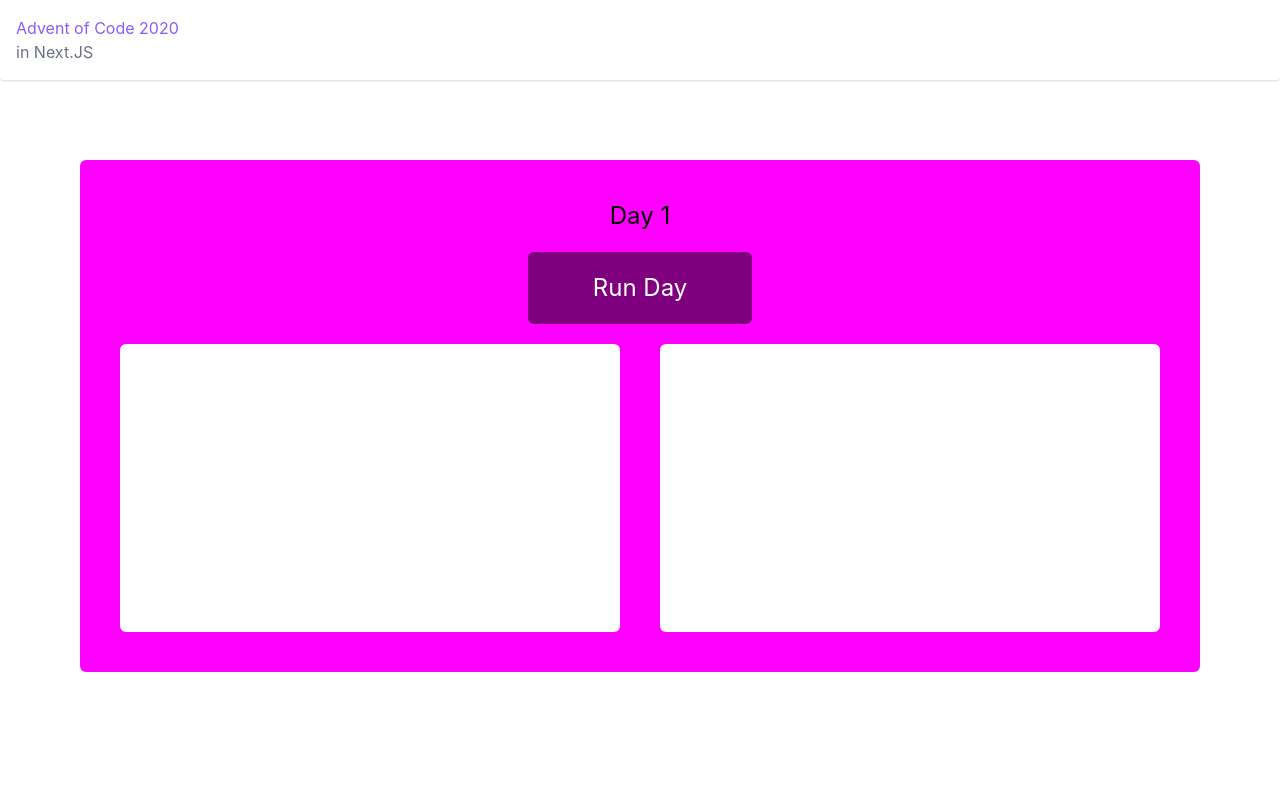
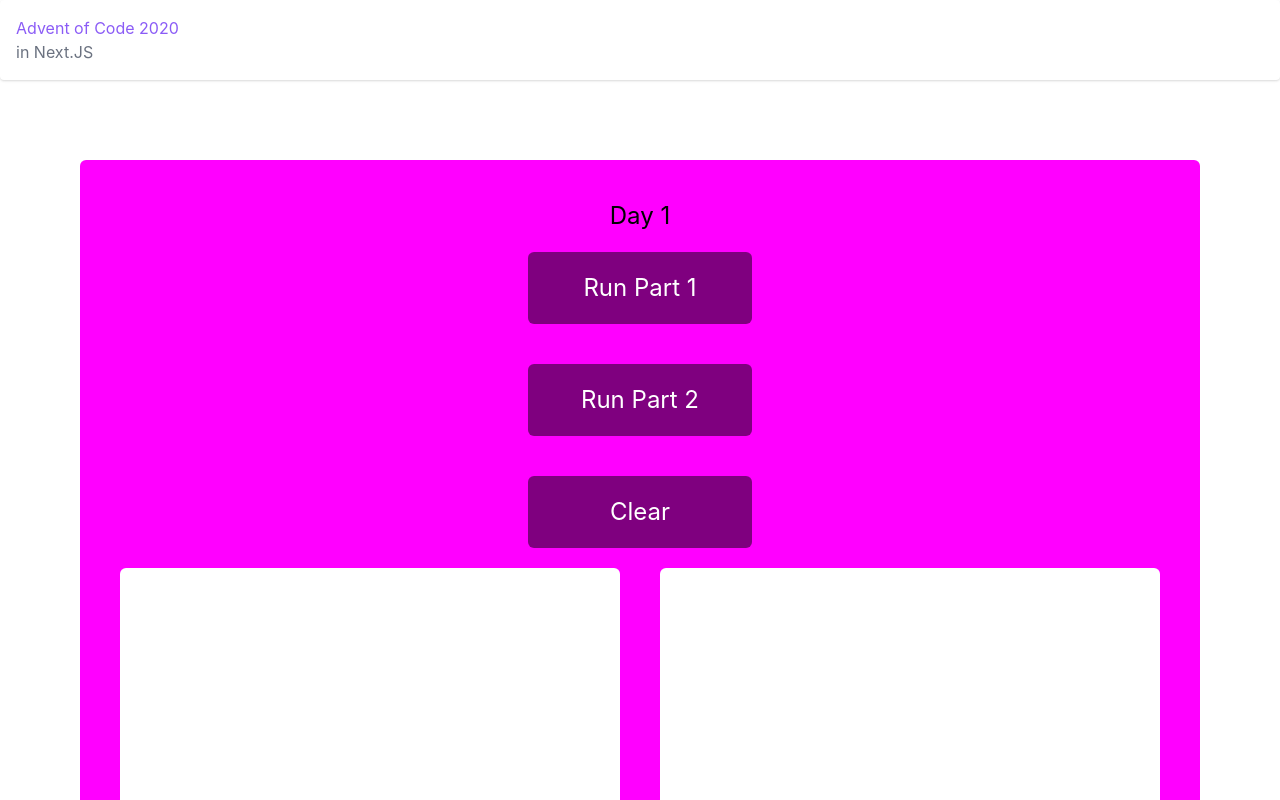
Before and after one commit to creaseaj/advent-of-code-react, a Next.js app: page / in a window 1280 px wide. Shown: the top 800 px of the page. Built offline with nearby package versions, Linux system fonts and the light colour scheme.

Commit message:
moved p1 and p2 into same module

```diff
--- a/components/aocDayTemplate.js
+++ b/components/aocDayTemplate.js
@@ -6,11 +6,15 @@ import styles from '../styles/Home.module.css'
 const AocDayTemplate = (day) => {
   const [answer, setAnswer] = useState(null)
   const [input, setInput] = useState(null)
+  console.log(day)
   return (
     <div className="m-20 rounded-md p-10" style={{ background: day.day.colourPrimary }}>
       <div className="flex flex-col items-center justify-center text-2xl ">
         <a href={day.day.link}>{day.day.title}</a>
-        <button className="px-10 py-5 m-5 w-56 rounded-md text-white bg-black bg-opacity-50" onClick={() => setAnswer(day.day.solution(input))}>Run Day</button>
+        <button className="px-10 py-5 m-5 w-56 rounded-md text-white bg-black bg-opacity-50" onClick={() => setAnswer(day.day.solution1(input))}>Run Part 1</button>
+        <button className="px-10 py-5 m-5 w-56 rounded-md text-white bg-black bg-opacity-50" onClick={() => setAnswer(day.day.solution2(input))}>Run Part 2</button>
+
+        <button className="px-10 py-5 m-5 w-56 rounded-md text-white bg-black bg-opacity-50" onClick={() => setAnswer('')}>Clear</button>
       </div>
       <div className="grid grid-cols-2 h-72 gap-10">
         <div >
--- a/components/dayFunctions.js
+++ b/components/dayFunctions.js
@@ -6,16 +6,27 @@ import styles from '../styles/Home.module.css'
 
 const day1p1 = (input) => {
     input = input.split('\n')
-    console.log(input)
-    input.map((item1, i) => {
-        input.map((item2, j) => {
-            console.log(Number.parseInt(item1) + Number.parseInt(item2))
-            if (Number.parseInt(item1) + Number.parseInt(item2) == 2020) {
-                return Number.parseInt(item1) * Number.parseInt(item2)
+    for (var i = 0; i < input.length; i++) {
+        for (var j = i; j < input.length; j++) {
+            if (Number.parseInt(input[i]) + Number.parseInt(input[j]) == 2020) {
+                return Number.parseInt(input[i]) * Number.parseInt(input[j])
+
             }
-        })
-
-    });
+        }
+    }
 }
 
-export default day1p1
+const day1p2 = (input) => {
+    input = input.split('\n')
+    for (var i = 0; i < input.length; i++) {
+        for (var j = i; j < input.length; j++) {
+            for (var k = j; k < input.length; k++) {
+                if (Number.parseInt(input[i]) + Number.parseInt(input[j]) + Number.parseInt(input[k]) == 2020) {
+                    return Number.parseInt(input[i]) * Number.parseInt(input[j]) * Number.parseInt(input[k])
+                }
+            }
+        }
+    }
+}
+
+export default { day1p1, day1p2 }
--- a/pages/index.js
+++ b/pages/index.js
@@ -1,21 +1,21 @@
 import Head from 'next/head'
 import Image from 'next/image'
 import AocDayTemplate from '../components/aocDayTemplate'
-import day1p1 from '../components/dayFunctions'
+import dayFunctions from '../components/dayFunctions'
 import styles from '../styles/Home.module.css'
 
 class Day {
 
-  constructor(link, solution, title, colour) {
+  constructor(link, solution1, solution2, title, colour) {
     this.title = title
     this.link = link
-    this.solution = solution
+    this.solution1 = solution1
+    this.solution2 = solution2
     this.colourPrimary = colour
     this.colourSecondary = colour
   }
 }
 export default function Home() {
-
   return (
     <>
       <div className="p-4 shadow rounded bg-white">
@@ -23,7 +23,9 @@ export default function Home() {
         <p className="text-gray-500">in Next.JS</p>
       </div>
 
-      <AocDayTemplate day={new Day('https://adventofcode.com/2020/day/1', day1p1, 'Day 1', '#ff00ff')} />
+      <AocDayTemplate day={new Day('https://adventofcode.com/2020/day/1', dayFunctions.day1p1, dayFunctions.day1p2, 'Day 1', '#ff00ff')} />
+      <AocDayTemplate day={new Day('https://adventofcode.com/2020/day/2', dayFunctions.day1p1, dayFunctions.day1p2, 'Day 2', '#ff0099')} />
+
     </>
   )
 }
```
